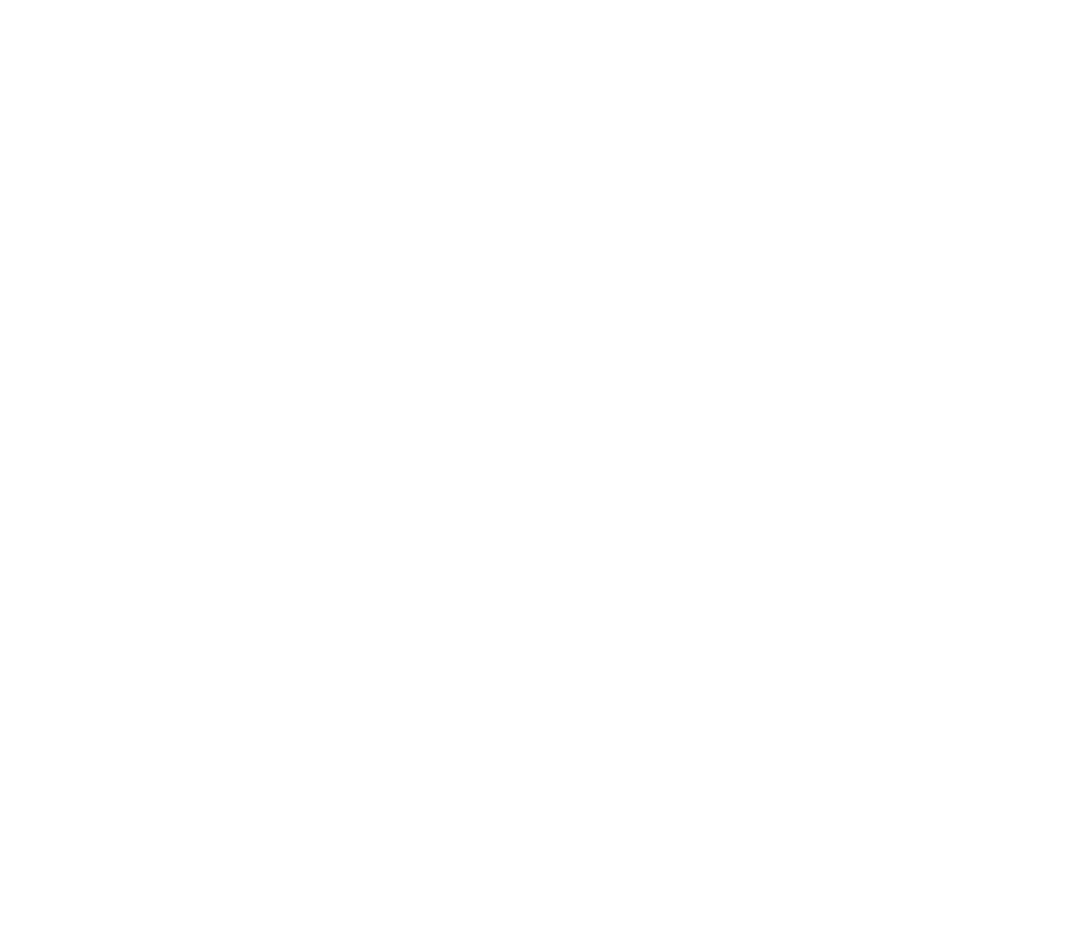
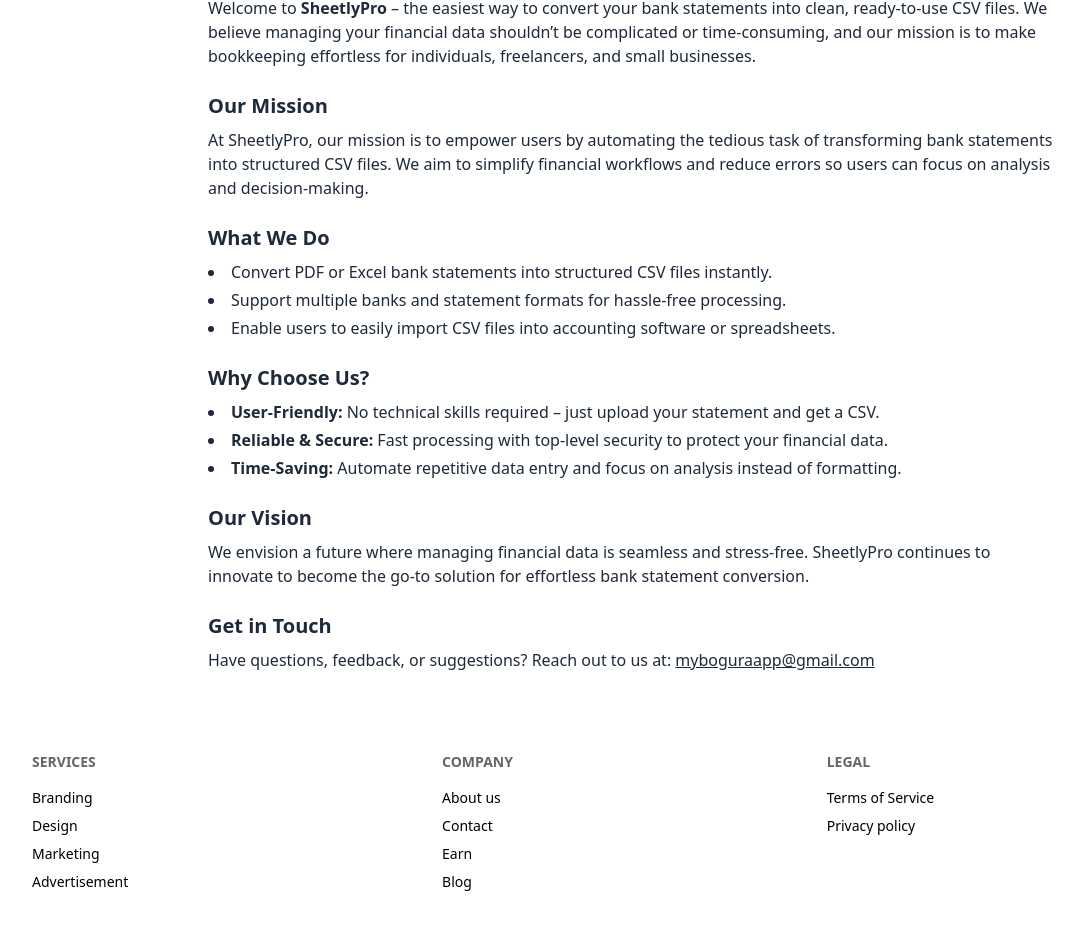
Before and after one commit to Stropurbo/bank-statement-frontend, a React (Vite) app: page /about in a window 1280 px wide. Before the commit this address had no page. Shown: the part 160-1090 px from the top of the page, without its empty margins (8-1091 px from the left). Before the commit the page ends 800 px from the top, so only its background shows below. Built offline with nearby package versions, Linux system fonts and the light colour scheme.

Commit message:
terms and privacy page added

```diff
--- a/src/layout/Footer.jsx
+++ b/src/layout/Footer.jsx
@@ -13,15 +13,20 @@ function Footer() {
 			</nav>
 			<nav>
 				<h6 className="footer-title">Company</h6>
-				<a className="link link-hover">About us</a>
-				<Link
-					to={'contact'}
+				<a
+					href="about"
+					className="link link-hover"
+				>
+					About us
+				</a>
+				<a
+					href='contact'
 					className="link link-hover"
 				>
 					Contact
-				</Link>
-				<a className="link link-hover">Jobs</a>
-				<a className="link link-hover">Press kit</a>
+				</a>
+				<a className="link link-hover">Earn</a>
+				<a className="link link-hover">Blog</a>
 			</nav>
 			<nav>
 				<h6 className="footer-title">Legal</h6>
@@ -37,7 +42,7 @@ function Footer() {
 				>
 					Privacy policy
 				</a>
-				<a className="link link-hover">Cookie policy</a>
+				{/* <a className="link link-hover">Cookie policy</a> */}
 			</nav>
 		</footer>
   )
--- /dev/null
+++ b/src/pages/About.jsx
@@ -0,0 +1,74 @@
+import React from 'react'
+
+function About() {
+	return (
+		<div className="max-w-4xl mx-auto p-6 text-gray-800">
+			<h1 className="text-3xl font-bold mb-6">About Us</h1>
+			<p className="mb-6">
+				Welcome to <strong>SheetlyPro</strong> – the easiest way to convert your bank
+				statements into clean, ready-to-use CSV files. We believe managing your
+				financial data shouldn’t be complicated or time-consuming, and our mission is to
+				make bookkeeping effortless for individuals, freelancers, and small businesses.
+			</p>
+
+			<h2 className="text-xl font-semibold mt-6 mb-2">Our Mission</h2>
+			<p className="mb-4">
+				At SheetlyPro, our mission is to empower users by automating the tedious task of
+				transforming bank statements into structured CSV files. We aim to simplify
+				financial workflows and reduce errors so users can focus on analysis and
+				decision-making.
+			</p>
+
+			<h2 className="text-xl font-semibold mt-6 mb-2">What We Do</h2>
+			<ul className="list-disc list-inside mb-4 space-y-1">
+				<li>
+					Convert PDF or Excel bank statements into structured CSV files instantly.
+				</li>
+				<li>
+					Support multiple banks and statement formats for hassle-free processing.
+				</li>
+				<li>
+					Enable users to easily import CSV files into accounting software or
+					spreadsheets.
+				</li>
+			</ul>
+
+			<h2 className="text-xl font-semibold mt-6 mb-2">Why Choose Us?</h2>
+			<ul className="list-disc list-inside mb-4 space-y-1">
+				<li>
+					<strong>User-Friendly:</strong> No technical skills required – just upload
+					your statement and get a CSV.
+				</li>
+				<li>
+					<strong>Reliable & Secure:</strong> Fast processing with top-level security
+					to protect your financial data.
+				</li>
+				<li>
+					<strong>Time-Saving:</strong> Automate repetitive data entry and focus on
+					analysis instead of formatting.
+				</li>
+			</ul>
+
+			<h2 className="text-xl font-semibold mt-6 mb-2">Our Vision</h2>
+			<p className="mb-6">
+				We envision a future where managing financial data is seamless and stress-free.
+				SheetlyPro continues to innovate to become the go-to solution for effortless
+				bank statement conversion.
+			</p>
+
+			<h2 className="text-xl font-semibold mt-6 mb-2">Get in Touch</h2>
+			<p className="mb-4">
+				Have questions, feedback, or suggestions? Reach out to us at:
+				{' '}
+				<a
+					href="mailto:myboguraapp@gmail.com"
+					className="underline"
+				>
+					myboguraapp@gmail.com
+				</a>
+			</p>
+		</div>
+	)
+}
+
+export default About
--- a/src/pages/Privacy.jsx
+++ b/src/pages/Privacy.jsx
@@ -8,26 +8,27 @@ function Privacy() {
 
 			<p className="mb-6">
 				At <strong>SheetlyPro</strong> (“we,” “our,” “us”), we respect your privacy and
-				are committed to protecting your personal data. This Privacy Policy explains how
-				we collect, use, and safeguard your information when you use our website
-				(www.sheetlypro.com) and Services.
+				are committed to protecting your personal data. SheetlyPro converts your bank
+				statements into CSV files, and this Privacy Policy explains how we collect, use,
+				and safeguard your information when you use our website (www.sheetlypro.com) and
+				Services.
 			</p>
 
 			<h2 className="text-xl font-semibold mt-6 mb-2">1. Information We Collect</h2>
 			<ul className="list-disc list-inside mb-4 space-y-1">
 				<li>
-					<strong>Personal Information:</strong> Name, email address, payment details
-					(processed securely by our payment providers).
+					<strong>Personal Information:</strong> Name, email address, and payment
+					details (processed securely by our payment providers).
 				</li>
 				<li>
-					<strong>Usage Data:</strong> Information about how you use our Services,
-					such as pages visited and features accessed.
+					<strong>Usage Data:</strong> Information about how you interact with our
+					Services, such as uploads and features used.
 				</li>
 			</ul>
 
 			<h2 className="text-xl font-semibold mt-6 mb-2">2. How We Use Your Information</h2>
 			<ul className="list-disc list-inside mb-4 space-y-1">
-				<li>To provide, operate, and improve our Services.</li>
+				<li>To provide, operate, and improve our CSV conversion Services.</li>
 				<li>To process payments and manage subscriptions.</li>
 				<li>To communicate with you regarding updates, support, and promotions.</li>
 				<li>To protect against fraud, abuse, and unauthorized access.</li>
@@ -65,15 +66,14 @@ function Privacy() {
 
 			<h2 className="text-xl font-semibold mt-6 mb-2">7. Third-Party Services</h2>
 			<p className="mb-4">
-				Our Services may contain links to third-party websites or integrations with
-				third-party tools. We are not responsible for the privacy practices of those
-				third parties.
+				Our Services may integrate with third-party tools. We are not responsible for
+				the privacy practices of those third parties.
 			</p>
 
 			<h2 className="text-xl font-semibold mt-6 mb-2">8. Children’s Privacy</h2>
 			<p className="mb-4">
-				Our Services are not directed to individuals under the age of 18. We do not
-				knowingly collect personal data from children.
+				Our Services are not directed to individuals under 18. We do not knowingly
+				collect personal data from children.
 			</p>
 
 			<h2 className="text-xl font-semibold mt-6 mb-2">9. Changes to this Policy</h2>
@@ -88,7 +88,7 @@ function Privacy() {
 				us at:{' '}
 				<a
 					href="mailto:myboguraapp@gmail.com"
-					className=" underline"
+					className="underline"
 				>
 					myboguraapp@gmail.com
 				</a>
--- a/src/pages/Terms.jsx
+++ b/src/pages/Terms.jsx
@@ -16,9 +16,10 @@ function Terms() {
 						SheetlyPro
 					</a>
 				</strong>{' '}
-				(“we,” “our,” “us”). By accessing or using our website{' '}
-				<span className="text-blue-500">
-					<a href="www.sheetlypro.com">www.sheetlypro.com</a>
+				(“we,” “our,” “us”). SheetlyPro is a tool that converts your bank statements
+				into clean, ready-to-use CSV files. By accessing or using our website{' '}
+				<span className="text-blue-500 underline">
+					<a href="https://www.sheetlypro.com">www.sheetlypro.com</a>
 				</span>{' '}
 				and services (“Services”), you agree to be bound by these Terms of Service
 				(“Terms”). Please read them carefully.
--- a/src/routes/AppRoutes.jsx
+++ b/src/routes/AppRoutes.jsx
@@ -11,6 +11,7 @@ import Profile from '../pages/Profile'
 import PaymentSuccess from '../pages/PaymentSuccess'
 import Terms from '../pages/Terms'
 import Privacy from '../pages/Privacy'
+import About from '../pages/About'
 
 function AppRoutes() {
 	return (
@@ -65,6 +66,11 @@ function AppRoutes() {
 						path="privacy-policy"
 						element={<Privacy />}
 					/>
+
+					<Route
+						path="about"
+						element={<About />}
+					/>
 				</Route>
 			</Routes>
 		</div>
```
